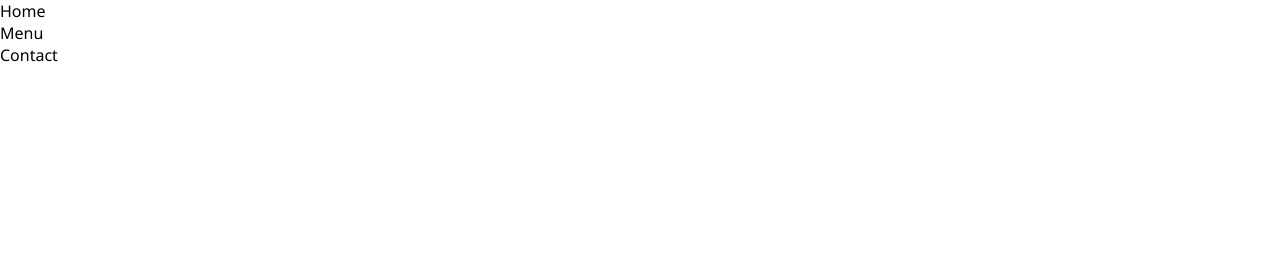
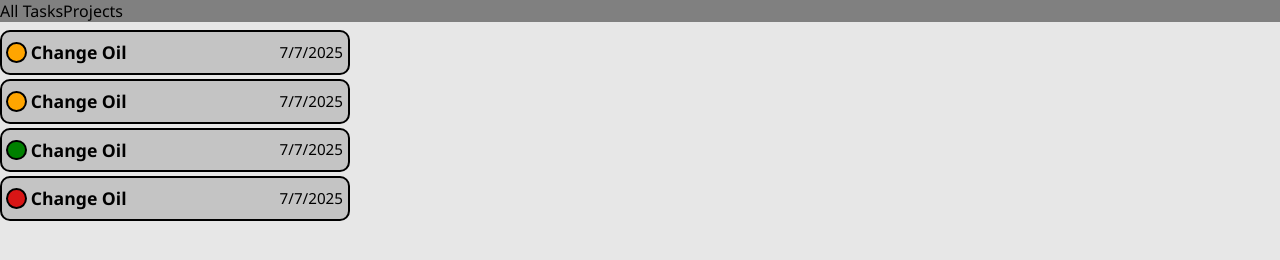
Before and after one commit to Liquid-Tension-Experiment/todo-app, a website built with webpack: page src/template.html in a window 1280 px wide. Built offline with nearby package versions, Linux system fonts and the light colour scheme.

Commit message:
Create task list prototype
Only html and css at this point, no js

```diff
--- a/src/js/index.js
+++ b/src/js/index.js
@@ -4,3 +4,13 @@
 // image.src = exampleImage
 // import { displayHomePage } from "./home.js";
 import "../styles.css";
+
+import ToDo from "./todoClass.js";
+import Project from "./projectClass.js";
+
+let mytodo = new ToDo('Change oil',
+    'Dodge Dakota needs an oil change.',
+    '7/7/2025',
+    'med',
+)
+console.log(mytodo);
--- /dev/null
+++ b/src/js/projectClass.js
@@ -0,0 +1,10 @@
+import ToDo from "./todoClass";
+
+export default class Project {
+    constructor(title, description, todoList){
+        this.title = title;
+        this.description = description;
+        this.todoList = todoList;
+        this.idNum = crypto.randomUUID();
+    }
+}
--- /dev/null
+++ b/src/js/todoClass.js
@@ -0,0 +1,8 @@
+export default class ToDo {
+    constructor(title, desc, dueDate, priority){
+        this.title = title;
+        this.description = desc;
+        this.dueDate = dueDate;
+        this.priority = priority;
+    }
+}
--- a/src/styles.css
+++ b/src/styles.css
@@ -4,7 +4,63 @@
     box-sizing: border-box;
     font-family: 'Segoe UI', Tahoma, Geneva, Verdana, sans-serif;
     font-size: 16px;
+    line-height: 1.4;
 }
 ul {
     list-style: none;
 }
+header {
+    background-color: gray;
+}
+body {
+    background-color: #e7e7e7;
+    font-size: inherit;
+}
+
+.task-section {
+    padding: 8px 0;
+    display: flex;
+    flex-direction: column;
+    gap: 4px;
+}
+.task-row {
+    padding: 8px 0;
+    display: flex;
+    align-items: center;
+    width: 350px;
+    background-color: #c4c4c4;
+    border-radius: 10px;
+    border: 2px solid black;
+}
+.priority-med {
+    background-color: orange;
+}
+.priority-high {
+    background-color: rgb(216, 22, 22);
+}
+.priority-low {
+    background-color:green;
+}
+.priority-icon {
+    height: 1.3rem;
+    width: 1.3rem;
+    border-radius: 50%;
+    border: 2px solid black;
+    margin: 0 4px;
+}
+.task-title {
+    font-weight: bold;
+    font-size: 1.1rem;
+}
+.task-date {
+    font-size: 95%;
+    margin-right: 5px;
+    margin-left: auto;
+
+}
+.container {
+    width: 1000px;
+}
+.top-nav {
+    display: flex;
+}
--- a/src/template.html
+++ b/src/template.html
@@ -3,20 +3,45 @@
 <head>
     <meta charset="UTF-8">
     <meta name="viewport" content="width=device-width, initial-scale=1.0">
-    <title>Restaurant</title>
+    <title>ToDo</title>
 </head>
 <body>
     <header>
         <div class="container">
-            <nav>
-                <div class="btn-nav" id="btn-home">Home</div>
-                <div class="btn-nav" id="btn-menu">Menu</div>
-                <div class="btn-nav" id="btn-contact">Contact</div>
+            <nav class="top-nav">
+                <div class="btn-nav" id="btn-home">All Tasks</div>
+                <div class="btn-nav" id="btn-menu">Projects</div>
             </nav>
         </div>
     </header>
-    <div id="content">
+    <div class="content-section">
+        <div class="container">
+            <div id="content-one">
+                <div class="task-section">
+                    <div class="task-row">
+                        <div class="priority-icon priority-med"></div>
+                        <div class="task-title">Change Oil</div>
+                        <div class="task-date">7/7/2025</div>
+                    </div>
+                    <div class="task-row">
+                        <div class="priority-icon priority-med"></div>
+                        <div class="task-title">Change Oil</div>
+                        <div class="task-date">7/7/2025</div>
+                    </div>
+                    <div class="task-row">
+                        <div class="priority-icon priority-low"></div>
+                        <div class="task-title">Change Oil</div>
+                        <div class="task-date">7/7/2025</div>
+                    </div>
+                    <div class="task-row">
+                        <div class="priority-icon priority-high"></div>
+                        <div class="task-title">Change Oil</div>
+                        <div class="task-date">7/7/2025</div>
+                    </div>
+                </div>
 
+            </div>
+        </div>
     </div>
 </body>
 </html>
```
Also changed, not shown: 1 other file.
